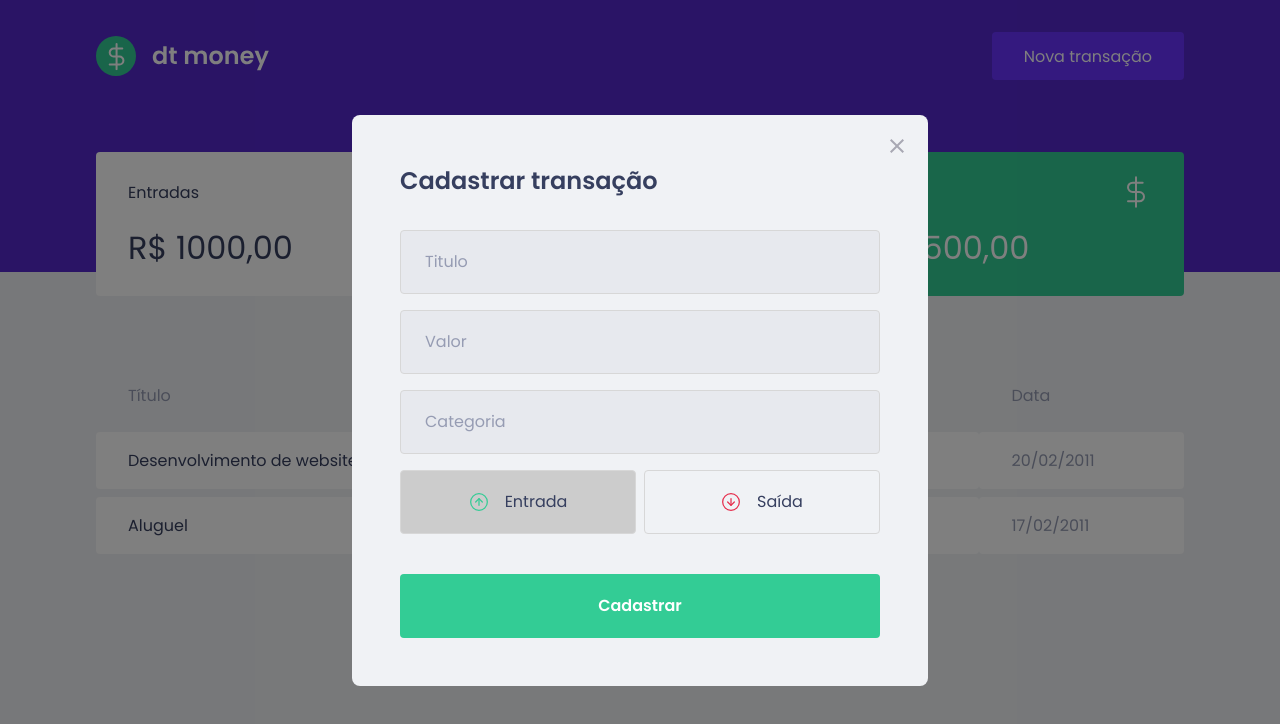
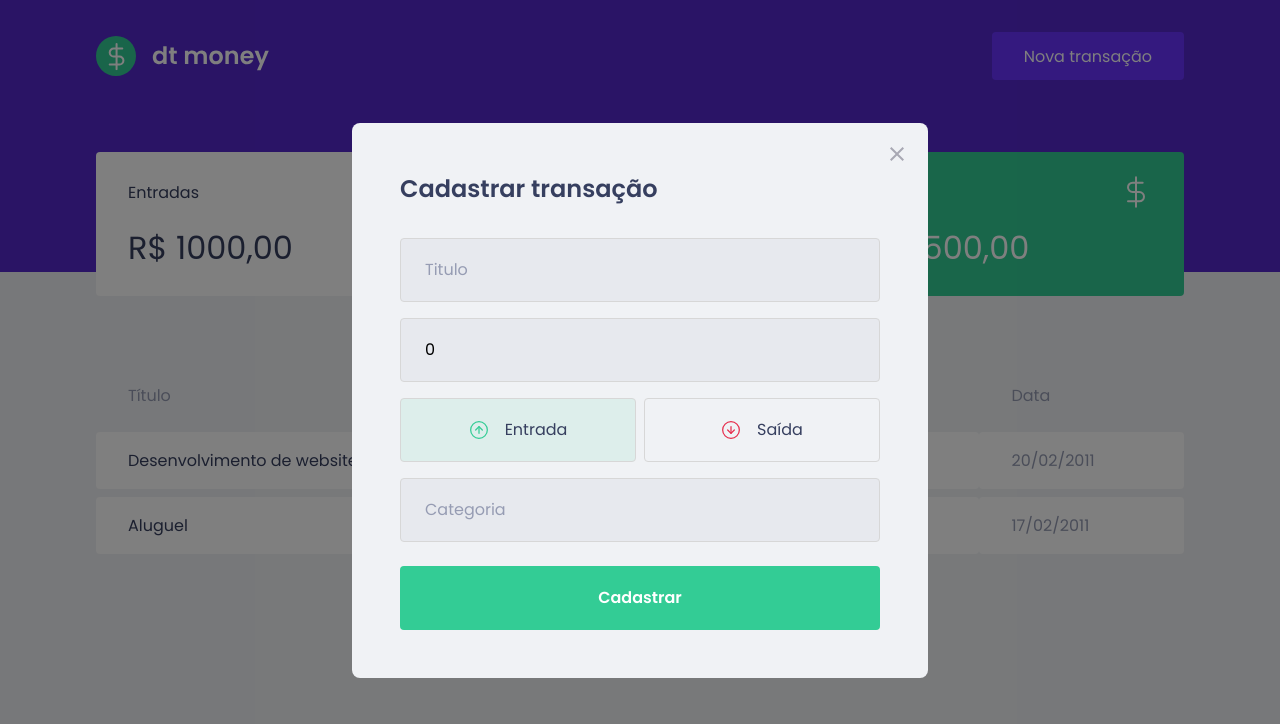
Before and after one commit to devcarloshenrique/dtmoney, a React (Create React App) app: page / in a window 1280 px wide. Both pictures are taken after a click on the button "Nova transação". Shown: the top 724 px of the page. Built offline with nearby package versions, Linux system fonts and the light colour scheme; no server answers; what miragejs would draw is missing.

Commit message:
refactor: saving form data in states

```diff
--- a/src/components/NewTransactionsModal/index.tsx
+++ b/src/components/NewTransactionsModal/index.tsx
@@ -5,7 +5,7 @@
 
 
 import { Container, TransactionTypeContainer, RadioBox } from './style';
-import { useState } from 'react';
+import { FormEvent, useState } from 'react';
 
 interface NewTransactionsModalProps {
     isOpen: boolean;
@@ -14,7 +14,17 @@
 
 export function NewTransactionsModal({ isOpen, onRequestClose } : NewTransactionsModalProps ) {
 
+
+  const [title, setTitle] = useState('');
+  const [value, setValue] = useState(0);
+  const [category, setCategory] = useState('');
   const [type, setType] = useState('deposit');
+
+  function handleCreateNewTransaction(event: FormEvent) {
+    event.preventDefault();
+  }
+
+
 
   return (
       <Modal
@@ -31,20 +41,20 @@
         <img src={closeImg} alt="Fechar Modal" />
       </button>
 
-      <Container>
+      <Container onSubmit={handleCreateNewTransaction}>
         <h2>Cadastrar transação</h2>
 
         <input
           placeholder='Titulo'
+          value={title}
+          onChange={event => setTitle(event.target.value)}
         />
 
         <input
           type='number'
           placeholder='Valor'
-        />
-
-        <input
-          placeholder='Categoria'
+          value={value}
+          onChange={event => setValue(Number(event.target.value))}
         />
 
         <TransactionTypeContainer>
@@ -52,6 +62,7 @@
             type="button"
             isActive={type === "deposit"}
             onClick={() => setType('deposit')}
+            activeColor="green"
           >
             <img src={incomeImg} alt="Entradas" />
             <span>Entrada</span>
@@ -61,11 +72,18 @@
             type="button"
             isActive={type === "withdraw"}
             onClick={() => setType('withdraw')}
+            activeColor="red"
           >
             <img src={outcomeImg} alt="Saída" />
             <span>Saída</span>
           </RadioBox>
         </TransactionTypeContainer>
+
+        <input
+          placeholder='Categoria'
+          value={category}
+          onChange={event => setCategory(event.target.value)}
+        />
 
         <button type="submit">
           Cadastrar
--- a/src/components/NewTransactionsModal/style.ts
+++ b/src/components/NewTransactionsModal/style.ts
@@ -1,5 +1,5 @@
 import styled from 'styled-components';
-import { darken } from 'polished';
+import { darken, transparentize } from 'polished';
 
 export const Container = styled.form`
 
@@ -60,6 +60,12 @@
 
 interface RadioBoxProps {
     isActive: boolean;
+    activeColor: 'green' | 'red';
+}
+
+const colors = {
+    green: '#33CC95',
+    red: '#E52E4D'
 }
 
 export const RadioBox = styled.button<RadioBoxProps>`
@@ -68,7 +74,10 @@
     border: 1px solid #d7d7d7;
     border-radius: 0.25rem;
 
-    background: ${(props) => props.isActive ? '#ccc' : 'transparent'};
+    background: ${(props) => props.isActive
+        ? transparentize(0.9, colors[props.activeColor])
+        : 'transparent'
+    };
 
     display: flex;
     align-items: center;
```
